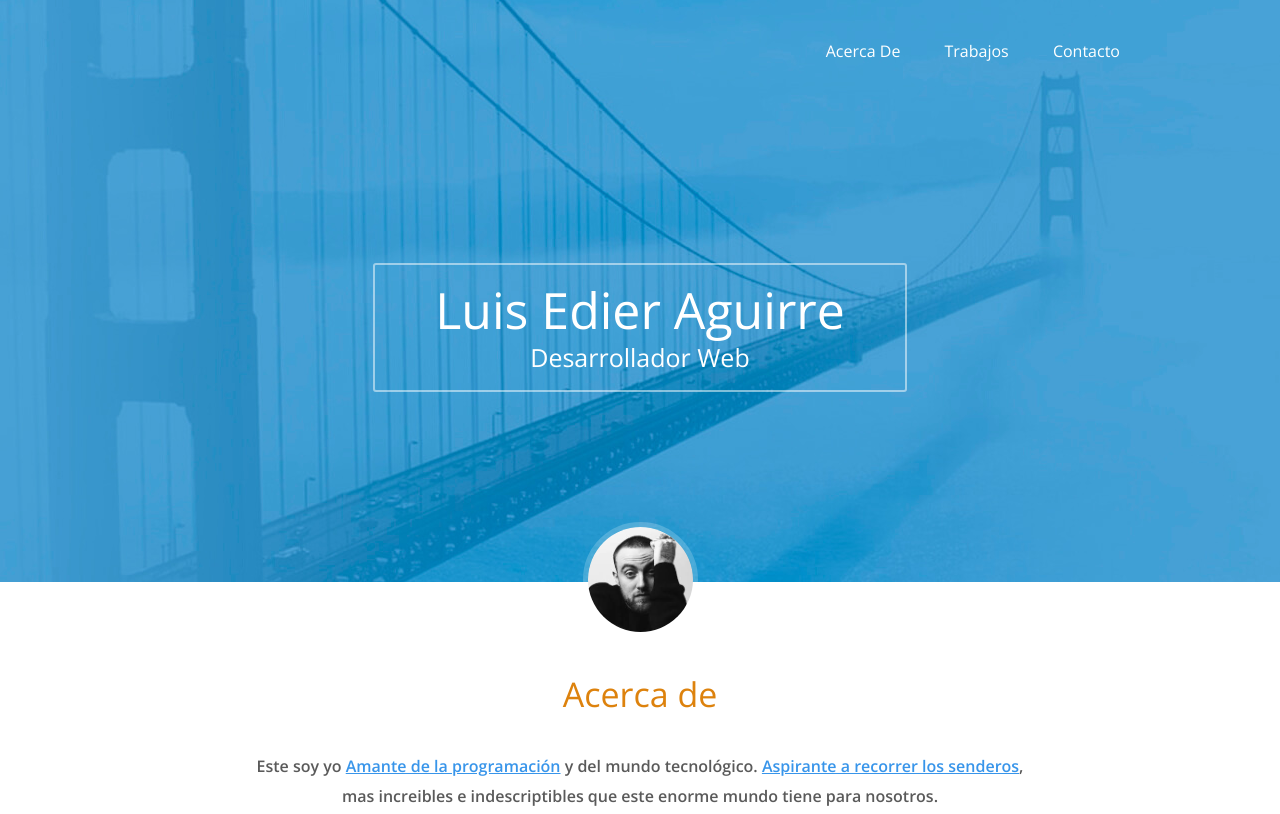
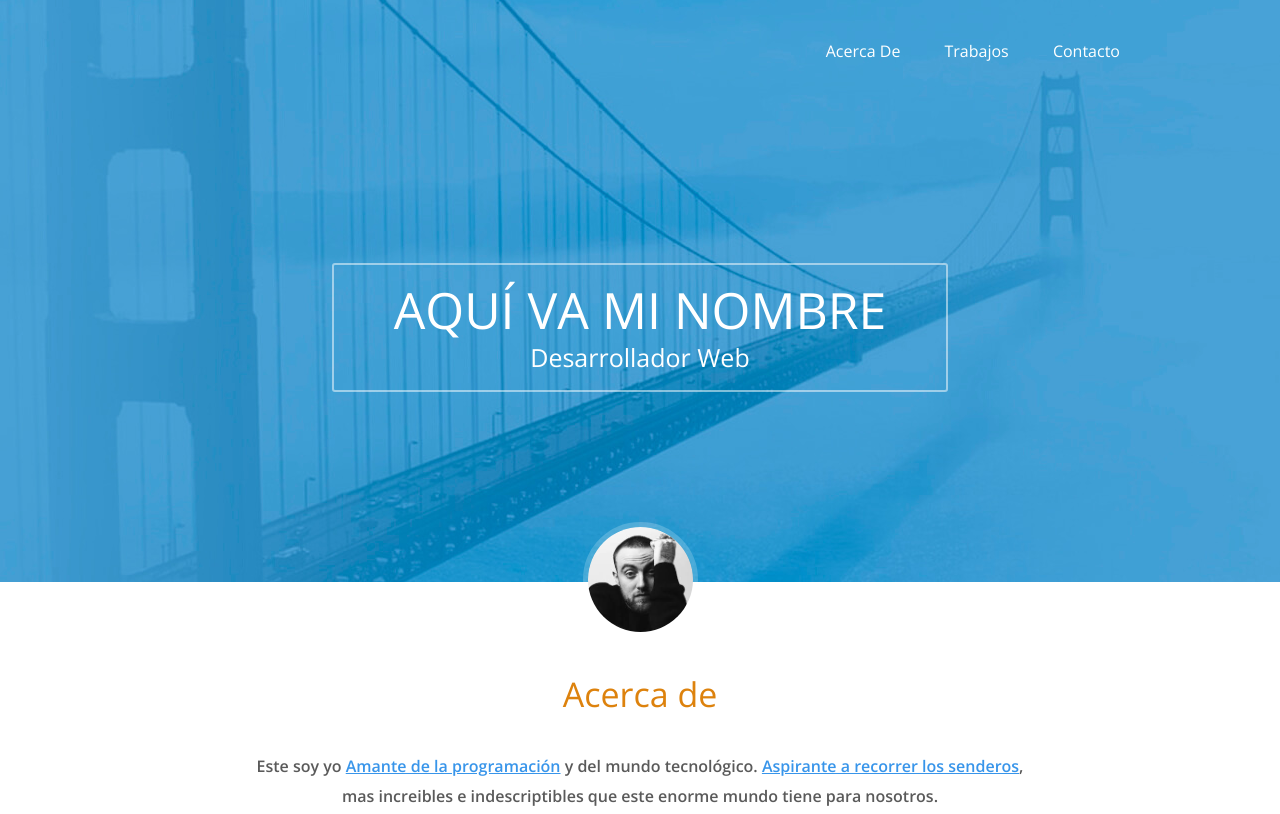
Before and after one commit to Eddy-glitcher/practicaConGit, a plain HTML site: page index.html in a window 1280 px wide. Shown: the top 814 px of the page. Drawn offline with nearby package versions, Linux system fonts and the light colour scheme.

Commit message:
Cambié el apartado de mi nombre

```diff
--- a/index.html
+++ b/index.html
@@ -20,7 +20,7 @@
 
 			<div class="contenedor-texto">
 				<div class="texto">
-					<h1 class="nombre">Luis Edier Aguirre</h1>
+					<h1 class="nombre">AQUÍ VA MI NOMBRE</h1>
 					<h2 class="profesion">Desarrollador Web</h2>
 				</div>
 			</div>
```
